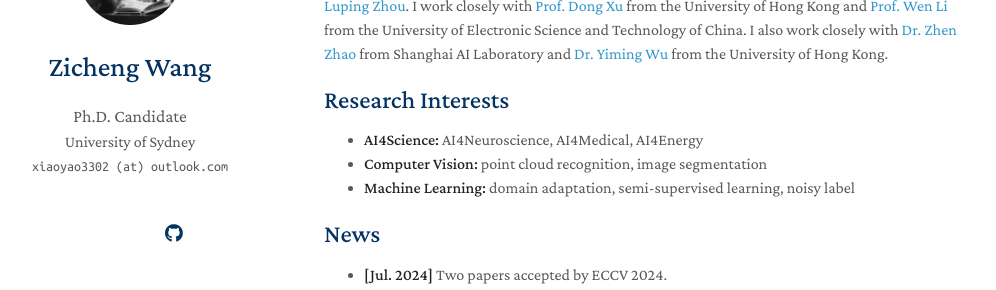
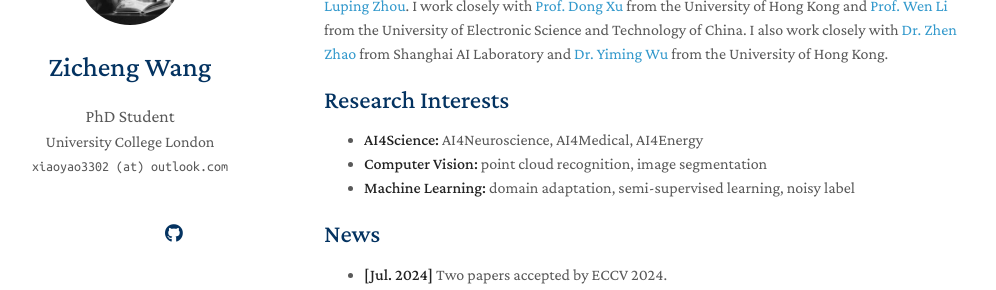
Before and after one commit to xiaoyao3302/xiaoyao3302.github.io, a Jekyll site: the page built from index.md, in a window 1280 px wide. Shown: the part 163-453 px from the top of the page, without its empty margins (146-1142 px from the left). Built offline with Jekyll 4.4.1, drawn with Linux system fonts in a browser that asks for light colours; nearby versions of some CDN libraries; a style sheet for code colours, icons or effects is not loaded; our own code applies the rules of GitHub Pages for plain Markdown files.

Commit message:
Update position and affiliation in config

```diff
--- a/_config.yml
+++ b/_config.yml
@@ -1,7 +1,7 @@
 # Basic Information
 title: Zicheng Wang
-position: Ph.D. Candidate
-affiliation: University of Sydney
+position: PhD Student
+affiliation: University College London
 email: xiaoyao3302 (at) outlook.com
 
 # Search Engine Optimization (SEO)
```
